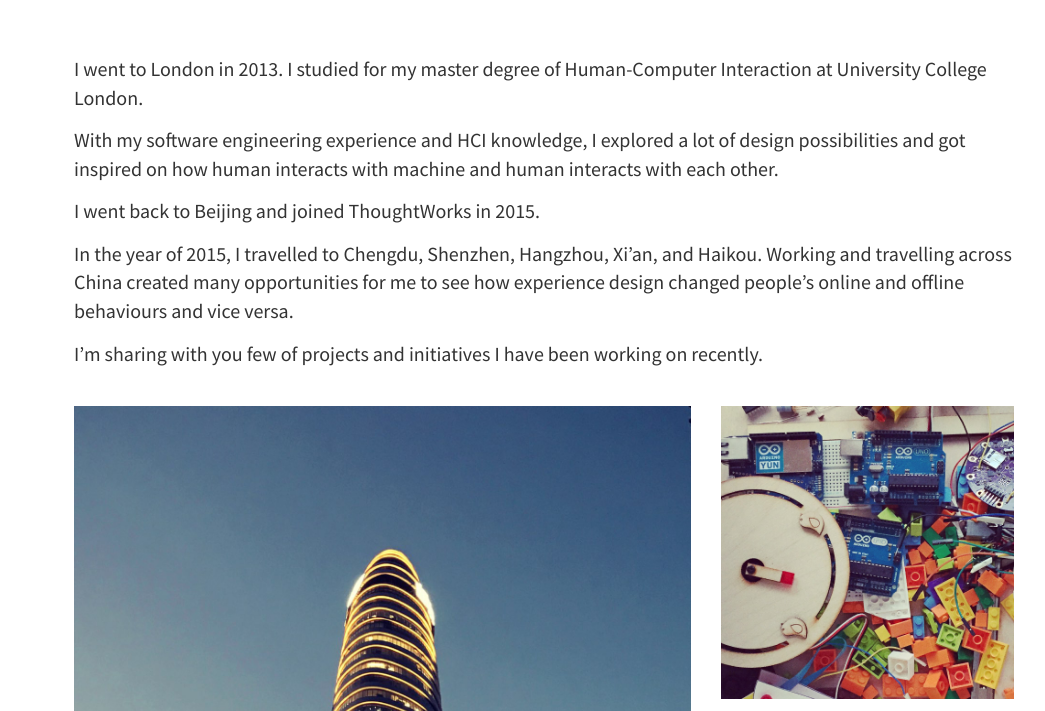
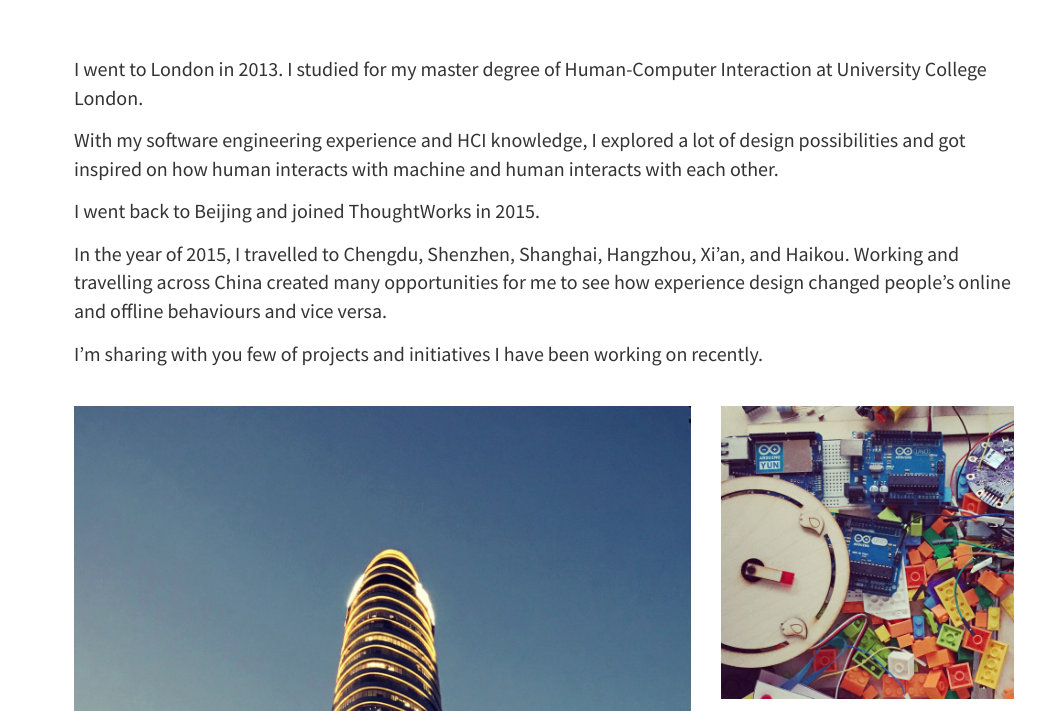
Before and after one commit to CasperSL/caspersl.github.io, a plain HTML site: page hand.html in a window 1280 px wide. Shown: the part 89-800 px from the top of the page, without its empty margins (96-1141 px from the left). Drawn offline with Linux system fonts and the light colour scheme.

Commit message:
add shanghai

```diff
--- a/hand.html
+++ b/hand.html
@@ -28,7 +28,7 @@
       <p>I went to London in 2013. I studied for my master degree of Human-Computer Interaction at University College London.</p>
       <p>With my software engineering experience and HCI knowledge, I explored a lot of design possibilities and got inspired on how human interacts with machine and human interacts with each other.</p>
       <p>I went back to Beijing and joined ThoughtWorks in 2015. </p>
-      <p>In the year of 2015, I travelled to Chengdu, Shenzhen, Hangzhou, Xi’an, and Haikou. Working and travelling across China created many opportunities for me to see how experience design changed people’s online and offline behaviours and vice versa.  </p>
+      <p>In the year of 2015, I travelled to Chengdu, Shenzhen, Shanghai, Hangzhou, Xi’an, and Haikou. Working and travelling across China created many opportunities for me to see how experience design changed people’s online and offline behaviours and vice versa.  </p>
       <p>I’m sharing with you few of projects and initiatives I have been working on recently. </p>
     </div>
     <div class="container main-text">
```
